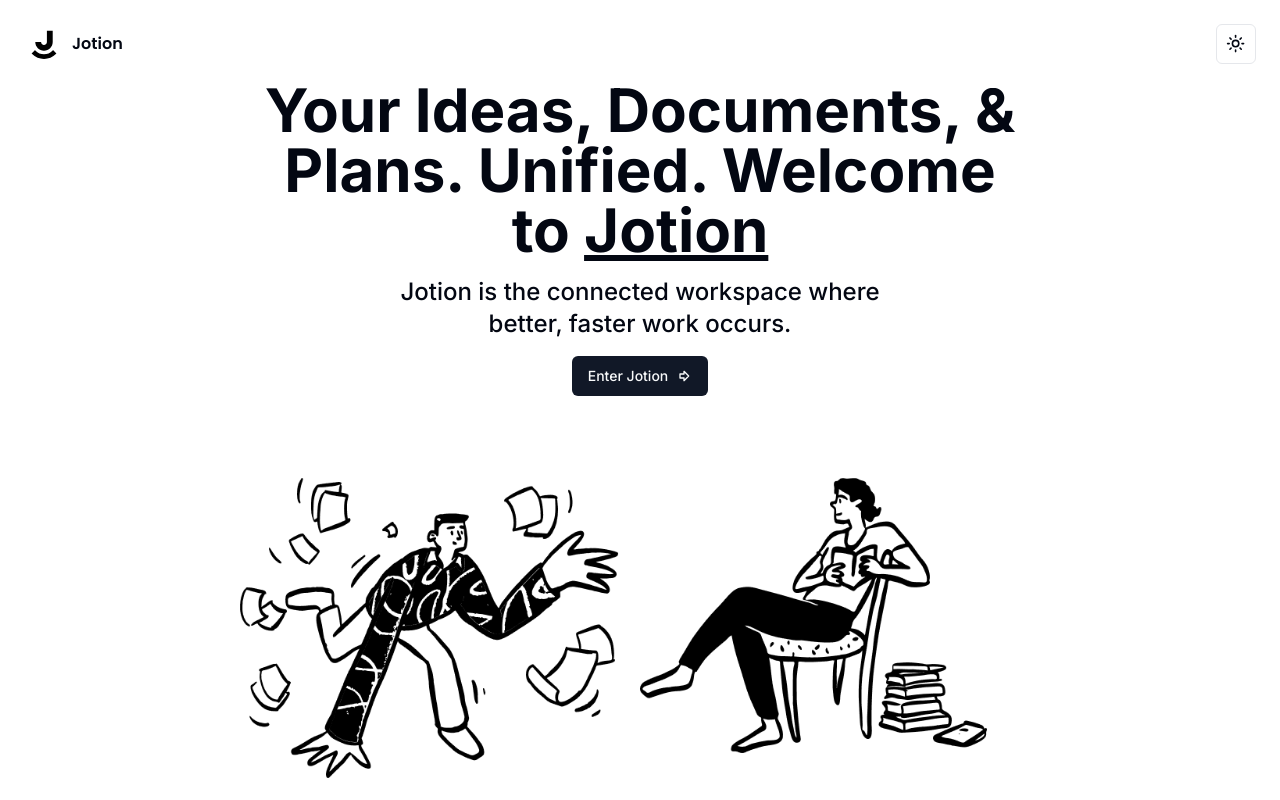
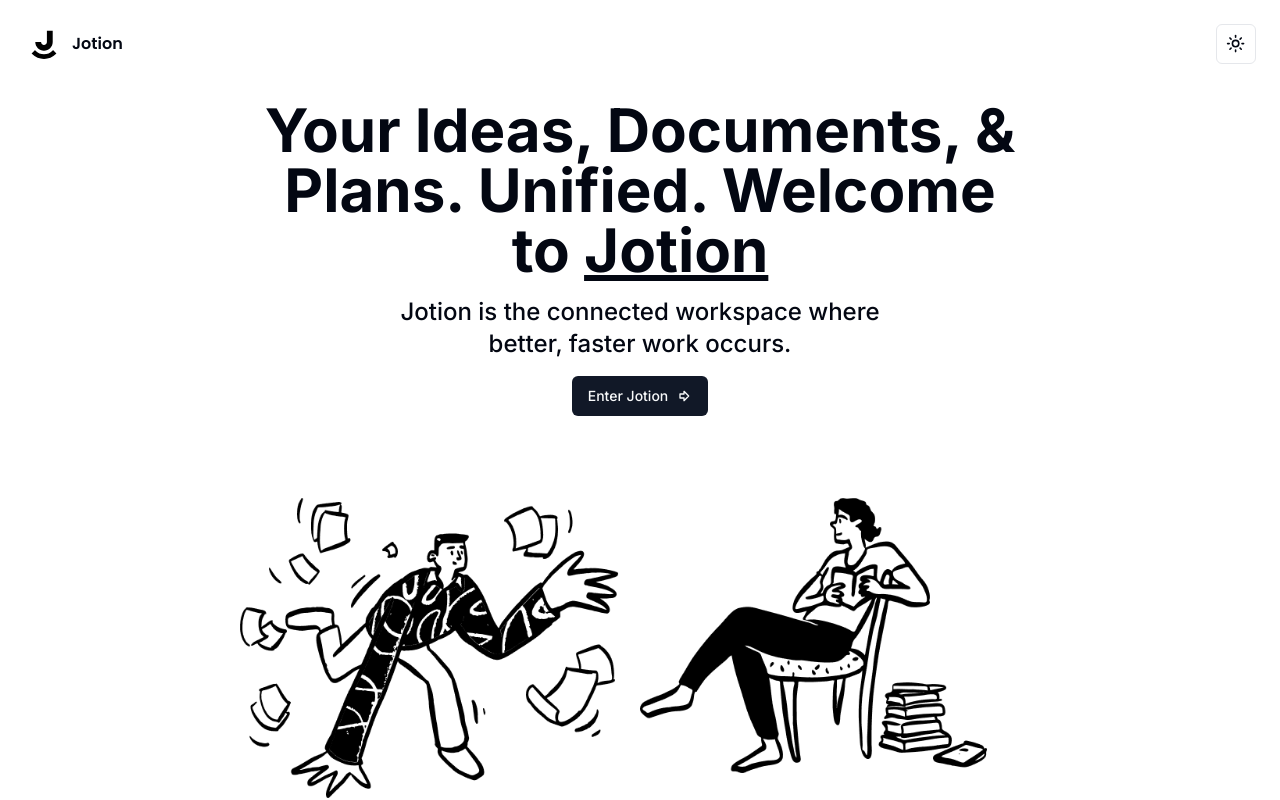
Before and after one commit to debadityasingh8972/notion-clone, a Next.js app: page / in a window 1280 px wide. Shown: the top 800 px of the page. Built offline with nearby package versions, Linux system fonts and the light colour scheme.

Commit message:
Landing Page Done

```diff
--- a/app/(marketing)/page.tsx
+++ b/app/(marketing)/page.tsx
@@ -5,7 +5,7 @@
 const MarketingPage = () => {
     return (
         <div className="min-h-full flex flex-col dark:bg-[#1F1F1F]">
-            <div className="flex flex-col items-center justify-center md:justify-start text-center gap-y-8 flex-1 px-6 pb-10">
+            <div className="flex flex-col items-center justify-center md:justify-start text-center gap-y-8 flex-1 pt-5 px-6 pb-10">
                 <Heading />
                 <Heroes />
             </div>
```
